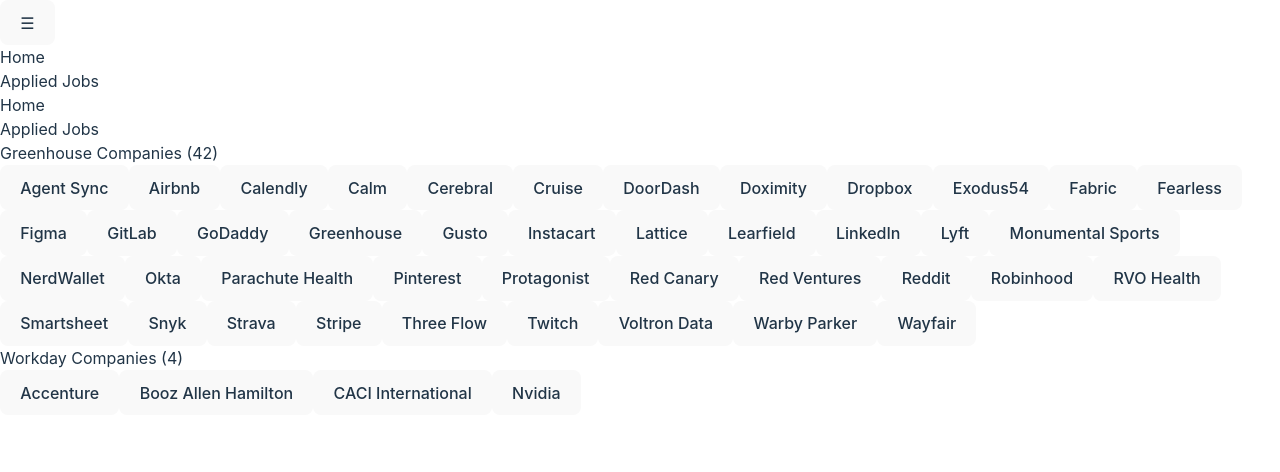
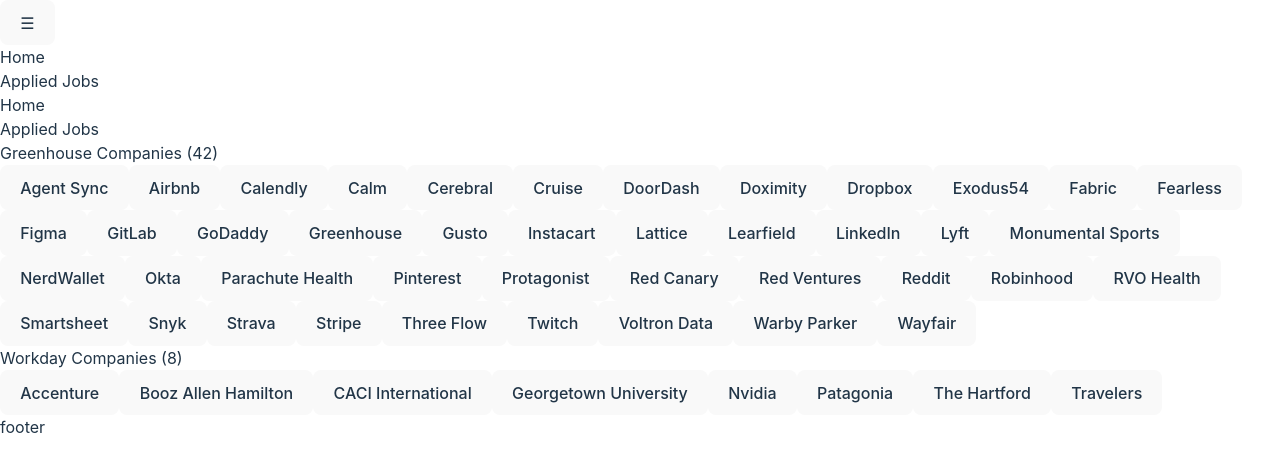
Before and after one commit to aguila-dev/job_search_frontend, a React (Vite) app: page / in a window 1280 px wide. Shown: the top 472 px of the page. Built offline with nearby package versions, Linux system fonts and the light colour scheme; no server answers.

Commit message:
added more jobs to workday and centered the search for wd jobs

```diff
--- a/src/App.tsx
+++ b/src/App.tsx
@@ -4,11 +4,14 @@
 
 function App() {
   return (
-    <div className='overflow-auto h-screen flex flex-col'>
+    <div className='overflow-auto max-h-screen flex flex-col'>
       <Navbar navbarLinks={NAVBAR_LINKS} />
-      <main className='w-full flex flex-col items-center justify-start gap-4 pt-2'>
+      <main className='w-full flex flex-col items-center justify-center gap-4 py-2 flex-1'>
         <AppRoutes />
       </main>
+      <footer className='w-full text-center bottom-0 h-24 bg-zinc-500 text-slate-50 py-4'>
+        footer
+      </footer>
     </div>
   );
 }
--- a/src/constants/jobUrls.ts
+++ b/src/constants/jobUrls.ts
@@ -242,6 +242,26 @@
     name: 'nvidia',
     url: 'https://nvidia.wd5.myworkdayjobs.com/NVIDIAExternalCareerSite',
   },
+  {
+    title: 'Patagonia',
+    name: 'patagonia',
+    url: 'https://patagonia.wd5.myworkdayjobs.com/PWCareers',
+  },
+  {
+    title: 'Georgetown University',
+    name: 'georgetown',
+    url: 'https://georgetown.wd1.myworkdayjobs.com/Georgetown_Admin_Careers',
+  },
+  {
+    title: 'Travelers',
+    name: 'travelers',
+    url: 'https://travelers.wd5.myworkdayjobs.com/External',
+  },
+  {
+    title: 'The Hartford',
+    name: 'thehartford',
+    url: 'https://thehartford.wd5.myworkdayjobs.com/Careers_External',
+  },
 ];
 
 workdayJobs.sort((a, b) => a.title.localeCompare(b.title));
--- a/src/pages/AppliedJobs.tsx
+++ b/src/pages/AppliedJobs.tsx
@@ -78,7 +78,10 @@
   );
   return (
     <div className='px-4'>
-      <h2>Applied Jobs</h2>
+      <h2>
+        Applied Jobs{' '}
+        {appliedJobs.length > 0 ? <span>({appliedJobs.length})</span> : ''}
+      </h2>
       <SearchAndSort
         setSortOrder={setSortOrder}
         setSearchQuery={setSearchQuery}
--- a/src/pages/GreenhouseCompanyJobsList.tsx
+++ b/src/pages/GreenhouseCompanyJobsList.tsx
@@ -133,7 +133,7 @@
           searchQuery={searchQuery}
         />
       )}
-      <ul className='grid grid-cols-1 sm:grid-cols-2 md:grid-cols-3 lg:grid-cols-4 xl:grid-cols-5 2xl:grid-cols-6 gap-2'>
+      <ul className='pt-2 jobs-list-container grid grid-cols-1 sm:grid-cols-2 md:grid-cols-3 lg:grid-cols-4 xl:grid-cols-5 2xl:grid-cols-6 gap-2'>
         {isLoading
           ? // Render skeletons when loading
             Array.from({ length: 10 }, (_, index) => (
--- a/src/pages/Home.tsx
+++ b/src/pages/Home.tsx
@@ -47,7 +47,7 @@
       <h2 className='text-xl font-semibold text-center'>
         Workday Companies ({workdayJobs.length})
       </h2>
-      <div className='flex flex-wrap gap-4'>
+      <div className='flex-wrap grid grid-cols-2 sm:grid-cols-3 md:grid-cols-4 lg:grid-cols-5 xl:grid-cols-6 gap-4'>
         {workdayJobs.map((company, index) => (
           <button
             key={index}
--- a/src/pages/WorkdayCompanyJobsList.tsx
+++ b/src/pages/WorkdayCompanyJobsList.tsx
@@ -163,7 +163,7 @@
   };
 
   return (
-    <div className='px-4 w-full scrollbar-hide'>
+    <div className='px-4 w-full scrollbar-hide flex flex-col items-center justify-center'>
       <h2 className='text-center font-semibold text-2xl'>
         Job listings for {currentCompany?.title} (
         {totalJobCount ? (
@@ -215,7 +215,7 @@
           value={tempSearchText}
           onChange={(e) => setTempSearchText(e.target.value)}
           placeholder='Search jobs...'
-          className='search-input flex-1'
+          className='p-2 flex-1 active:outline-none focus:outline-none bg-transparent border-none text-slate-900'
         />
         <button
           type='submit'
```
